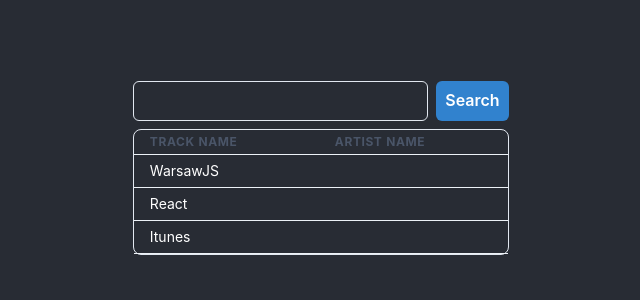
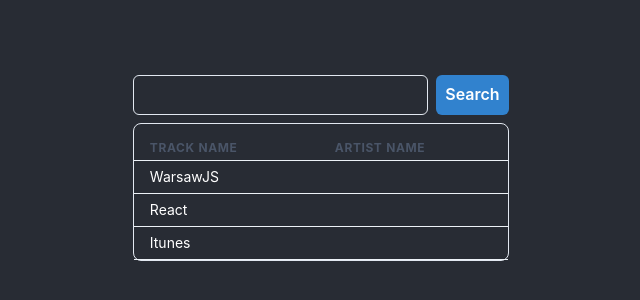
Before and after one commit to UrszulaP/warsawjs-workshop-55-itunes, a React (Create React App) app: page / in a window 1280 px wide. Shown: the part 232-532 px from the top of the page, without its empty margins (319-959 px from the left). Built offline with nearby package versions, Linux system fonts and the light colour scheme.

Commit message:
add padding, format code

```diff
--- a/src/App.js
+++ b/src/App.js
@@ -67,7 +67,7 @@
         ))}
       </UnorderedList> */}
 
-      <Box maxW="lg" borderWidth="1px" borderRadius="lg">
+      <Box maxW="lg" borderWidth="1px" borderRadius="lg" pt="3">
         <Table variant="simple" size="sm">
           <Thead>
             <Tr>
@@ -93,7 +93,7 @@
   // const result = useState(0);
   // const count = result[0];
   // const setCount = result[1];
-  const [count, setCount] = useState(5);
+  // const [count, setCount] = useState(5);
 
   return (
     <div className="App">
```
Lines whose indentation alone changed are shown as unchanged.
